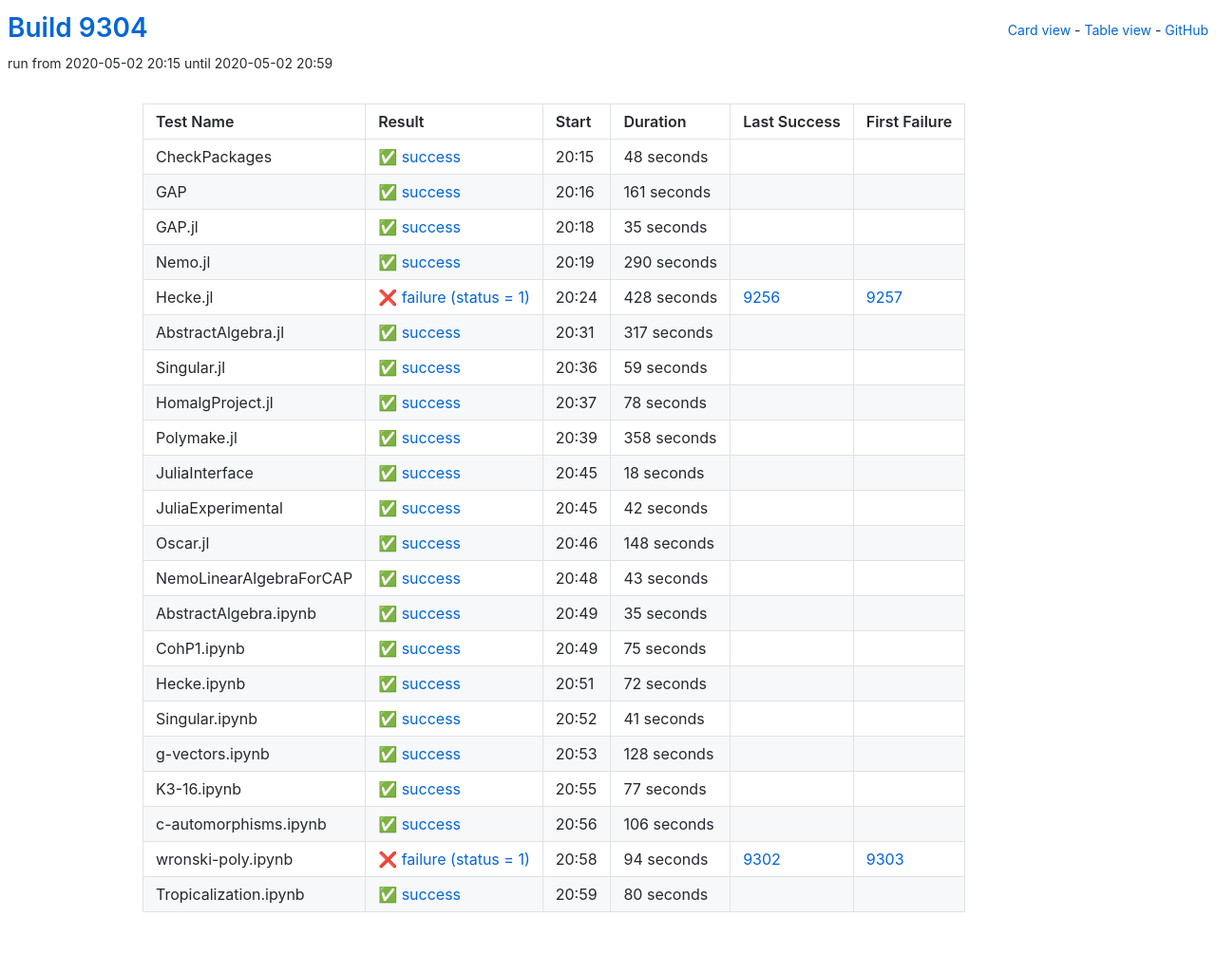
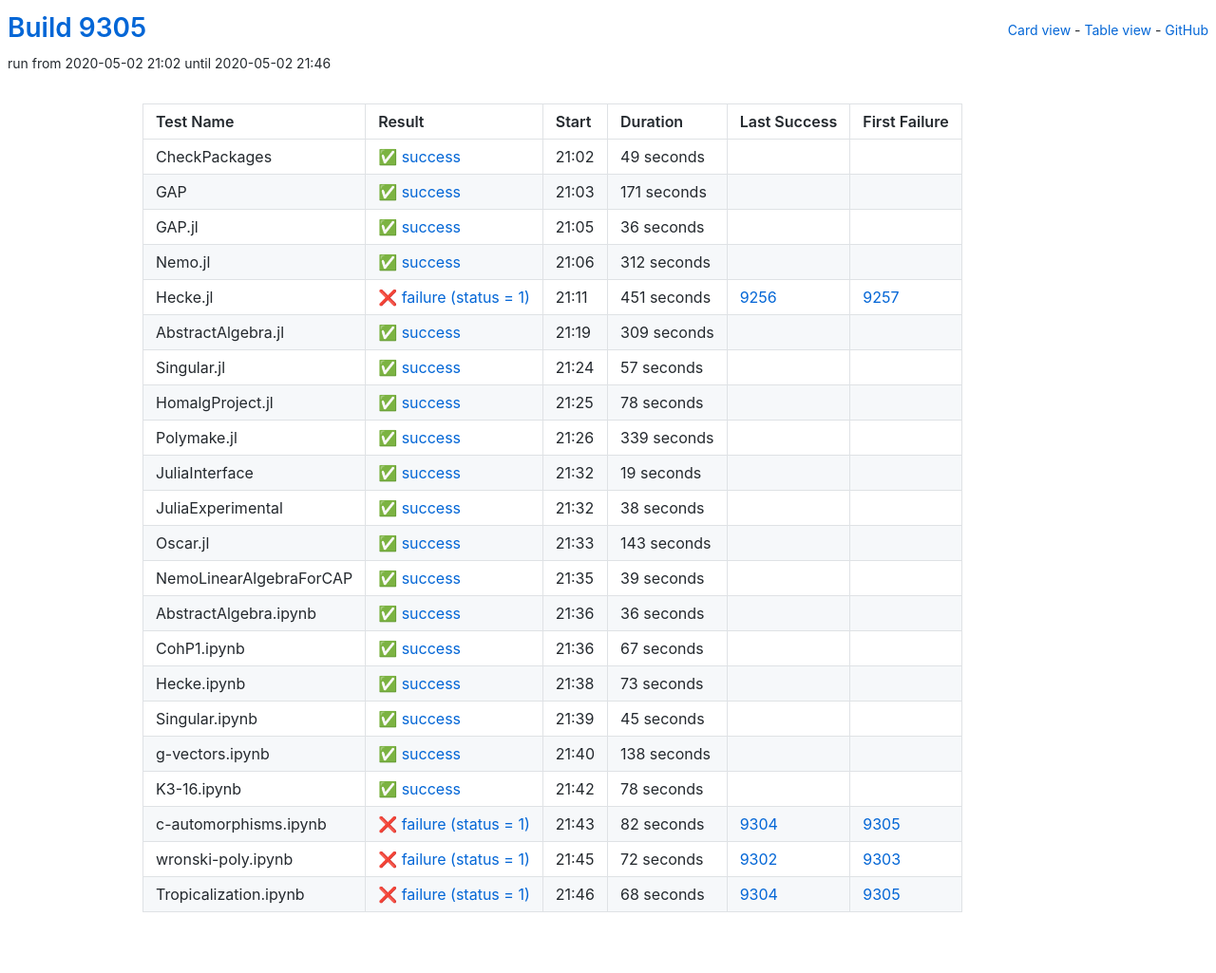
Before and after one commit to oscar-system/oscar-ci-status, a Jekyll site: the page built from table.html, in a window 1280 px wide. Shown: the whole page at 95% size. Built offline with Jekyll 4.4.1, drawn with Linux system fonts in a browser that asks for light colours.

Commit message:
Build 9305

```diff
--- a/_data/ci.yml
+++ b/_data/ci.yml
@@ -1,82 +1,82 @@
-build: 9304
-build_url: https://oscarci.mathematik.uni-kl.de/job/oscar/9304/
+build: 9305
+build_url: https://oscarci.mathematik.uni-kl.de/job/oscar/9305/
 job: oscar
 tests:
-- duration: 48
+- duration: 49
   exitcode: 0
   first_failure: false
   first_failure_url: null
   last_success: false
   last_success_url: null
-  log: https://oscarci.mathematik.uni-kl.de/job/oscar/9304/artifact/logs/build-9304/CheckPackages.log
+  log: https://oscarci.mathematik.uni-kl.de/job/oscar/9305/artifact/logs/build-9305/CheckPackages.log
   name: CheckPackages
-  start: 2020-05-02 20:15
+  start: 2020-05-02 21:02
   status: success
   success: true
-- duration: 161
+- duration: 171
   exitcode: 0
   first_failure: false
   first_failure_url: null
   last_success: false
   last_success_url: null
-  log: https://oscarci.mathematik.uni-kl.de/job/oscar/9304/artifact/logs/build-9304/GAP.log
+  log: https://oscarci.mathematik.uni-kl.de/job/oscar/9305/artifact/logs/build-9305/GAP.log
   name: GAP
-  start: 2020-05-02 20:16
+  start: 2020-05-02 21:03
   status: success
   success: true
-- duration: 35
+- duration: 36
   exitcode: 0
   first_failure: false
   first_failure_url: null
   last_success: false
   last_success_url: null
-  log: https://oscarci.mathematik.uni-kl.de/job/oscar/9304/artifact/logs/build-9304/GAP.jl.log
+  log: https://oscarci.mathematik.uni-kl.de/job/oscar/9305/artifact/logs/build-9305/GAP.jl.log
   name: GAP.jl
-  start: 2020-05-02 20:18
+  start: 2020-05-02 21:05
   status: success
   success: true
-- duration: 290
+- duration: 312
   exitcode: 0
   first_failure: false
   first_failure_url: null
   last_success: false
   last_success_url: null
-  log: https://oscarci.mathematik.uni-kl.de/job/oscar/9304/artifact/logs/build-9304/Nemo.jl.log
+  log: https://oscarci.mathematik.uni-kl.de/job/oscar/9305/artifact/logs/build-9305/Nemo.jl.log
   name: Nemo.jl
-  start: 2020-05-02 20:19
+  start: 2020-05-02 21:06
   status: success
   success: true
-- duration: 428
+- duration: 451
   exitcode: 1
   first_failure: 9257
   first_failure_url: https://oscarci.mathematik.uni-kl.de/job/oscar/9257/
   last_success: 9256
   last_success_url: https://oscarci.mathematik.uni-kl.de/job/oscar/9256/
-  log: https://oscarci.mathematik.uni-kl.de/job/oscar/9304/artifact/logs/build-9304/Hecke.jl.log
+  log: https://oscarci.mathematik.uni-kl.de/job/oscar/9305/artifact/logs/build-9305/Hecke.jl.log
   name: Hecke.jl
-  start: 2020-05-02 20:24
+  start: 2020-05-02 21:11
   status: failure
   success: false
-- duration: 317
+- duration: 309
   exitcode: 0
   first_failure: false
   first_failure_url: null
   last_success: false
   last_success_url: null
-  log: https://oscarci.mathematik.uni-kl.de/job/oscar/9304/artifact/logs/build-9304/AbstractAlgebra.jl.log
+  log: https://oscarci.mathematik.uni-kl.de/job/oscar/9305/artifact/logs/build-9305/AbstractAlgebra.jl.log
   name: AbstractAlgebra.jl
-  start: 2020-05-02 20:31
+  start: 2020-05-02 21:19
   status: success
   success: true
-- duration: 59
+- duration: 57
   exitcode: 0
   first_failure: false
   first_failure_url: null
   last_success: false
   last_success_url: null
-  log: https://oscarci.mathematik.uni-kl.de/job/oscar/9304/artifact/logs/build-9304/Singular.jl.log
+  log: https://oscarci.mathematik.uni-kl.de/job/oscar/9305/artifact/logs/build-9305/Singular.jl.log
   name: Singular.jl
-  start: 2020-05-02 20:36
+  start: 2020-05-02 21:24
   status: success
   success: true
 - duration: 78
@@ -85,162 +85,162 @@ tests:
   first_failure_url: null
   last_success: false
   last_success_url: null
-  log: https://oscarci.mathematik.uni-kl.de/job/oscar/9304/artifact/logs/build-9304/HomalgProject.jl.log
+  log: https://oscarci.mathematik.uni-kl.de/job/oscar/9305/artifact/logs/build-9305/HomalgProject.jl.log
   name: HomalgProject.jl
-  start: 2020-05-02 20:37
+  start: 2020-05-02 21:25
   status: success
   success: true
-- duration: 358
+- duration: 339
   exitcode: 0
   first_failure: false
   first_failure_url: null
   last_success: false
   last_success_url: null
-  log: https://oscarci.mathematik.uni-kl.de/job/oscar/9304/artifact/logs/build-9304/Polymake.jl.log
+  log: https://oscarci.mathematik.uni-kl.de/job/oscar/9305/artifact/logs/build-9305/Polymake.jl.log
   name: Polymake.jl
-  start: 2020-05-02 20:39
+  start: 2020-05-02 21:26
   status: success
   success: true
-- duration: 18
+- duration: 19
   exitcode: 0
   first_failure: false
   first_failure_url: null
   last_success: false
   last_success_url: null
-  log: https://oscarci.mathematik.uni-kl.de/job/oscar/9304/artifact/logs/build-9304/JuliaInterface.log
+  log: https://oscarci.mathematik.uni-kl.de/job/oscar/9305/artifact/logs/build-9305/JuliaInterface.log
   name: JuliaInterface
-  start: 2020-05-02 20:45
+  start: 2020-05-02 21:32
   status: success
   success: true
-- duration: 42
+- duration: 38
   exitcode: 0
   first_failure: false
   first_failure_url: null
   last_success: false
   last_success_url: null
-  log: https://oscarci.mathematik.uni-kl.de/job/oscar/9304/artifact/logs/build-9304/JuliaExperimental.log
+  log: https://oscarci.mathematik.uni-kl.de/job/oscar/9305/artifact/logs/build-9305/JuliaExperimental.log
   name: JuliaExperimental
-  start: 2020-05-02 20:45
+  start: 2020-05-02 21:32
   status: success
   success: true
-- duration: 148
+- duration: 143
   exitcode: 0
   first_failure: false
   first_failure_url: null
   last_success: false
   last_success_url: null
-  log: https://oscarci.mathematik.uni-kl.de/job/oscar/9304/artifact/logs/build-9304/Oscar.jl.log
+  log: https://oscarci.mathematik.uni-kl.de/job/oscar/9305/artifact/logs/build-9305/Oscar.jl.log
   name: Oscar.jl
-  start: 2020-05-02 20:46
+  start: 2020-05-02 21:33
   status: success
   success: true
-- duration: 43
+- duration: 39
   exitcode: 0
   first_failure: false
   first_failure_url: null
   last_success: false
   last_success_url: null
-  log: https://oscarci.mathematik.uni-kl.de/job/oscar/9304/artifact/logs/build-9304/NemoLinearAlgebraForCAP.log
+  log: https://oscarci.mathematik.uni-kl.de/job/oscar/9305/artifact/logs/build-9305/NemoLinearAlgebraForCAP.log
   name: NemoLinearAlgebraForCAP
-  start: 2020-05-02 20:48
+  start: 2020-05-02 21:35
   status: success
   success: true
-- duration: 35
+- duration: 36
   exitcode: 0
   first_failure: false
   first_failure_url: null
   last_success: false
   last_success_url: null
-  log: https://oscarci.mathematik.uni-kl.de/job/oscar/9304/artifact/logs/build-9304/AbstractAlgebra.ipynb.log
+  log: https://oscarci.mathematik.uni-kl.de/job/oscar/9305/artifact/logs/build-9305/AbstractAlgebra.ipynb.log
   name: AbstractAlgebra.ipynb
-  start: 2020-05-02 20:49
+  start: 2020-05-02 21:36
   status: success
   success: true
-- duration: 75
+- duration: 67
   exitcode: 0
   first_failure: false
   first_failure_url: null
   last_success: false
   last_success_url: null
-  log: https://oscarci.mathematik.uni-kl.de/job/oscar/9304/artifact/logs/build-9304/CohP1.ipynb.log
+  log: https://oscarci.mathematik.uni-kl.de/job/oscar/9305/artifact/logs/build-9305/CohP1.ipynb.log
   name: CohP1.ipynb
-  start: 2020-05-02 20:49
+  start: 2020-05-02 21:36
   status: success
   success: true
-- duration: 72
+- duration: 73
   exitcode: 0
   first_failure: false
   first_failure_url: null
   last_success: false
   last_success_url: null
-  log: https://oscarci.mathematik.uni-kl.de/job/oscar/9304/artifact/logs/build-9304/Hecke.ipynb.log
+  log: https://oscarci.mathematik.uni-kl.de/job/oscar/9305/artifact/logs/build-9305/Hecke.ipynb.log
   name: Hecke.ipynb
-  start: 2020-05-02 20:51
+  start: 2020-05-02 21:38
   status: success
   success: true
-- duration: 41
+- duration: 45
   exitcode: 0
   first_failure: false
   first_failure_url: null
   last_success: false
   last_success_url: null
-  log: https://oscarci.mathematik.uni-kl.de/job/oscar/9304/artifact/logs/build-9304/Singular.ipynb.log
+  log: https://oscarci.mathematik.uni-kl.de/job/oscar/9305/artifact/logs/build-9305/Singular.ipynb.log
   name: Singular.ipynb
-  start: 2020-05-02 20:52
+  start: 2020-05-02 21:39
   status: success
   success: true
-- duration: 128
+- duration: 138
   exitcode: 0
   first_failure: false
   first_failure_url: null
   last_success: false
   last_success_url: null
-  log: https://oscarci.mathematik.uni-kl.de/job/oscar/9304/artifact/logs/build-9304/g-vectors.ipynb.log
+  log: https://oscarci.mathematik.uni-kl.de/job/oscar/9305/artifact/logs/build-9305/g-vectors.ipynb.log
   name: g-vectors.ipynb
-  start: 2020-05-02 20:53
+  start: 2020-05-02 21:40
   status: success
   success: true
-- duration: 77
+- duration: 78
   exitcode: 0
   first_failure: false
   first_failure_url: null
   last_success: false
   last_success_url: null
-  log: https://oscarci.mathematik.uni-kl.de/job/oscar/9304/artifact/logs/build-9304/K3-16.ipynb.log
+  log: https://oscarci.mathematik.uni-kl.de/job/oscar/9305/artifact/logs/build-9305/K3-16.ipynb.log
   name: K3-16.ipynb
-  start: 2020-05-02 20:55
+  start: 2020-05-02 21:42
   status: success
   success: true
-- duration: 106
-  exitcode: 0
-  first_failure: false
-  first_failure_url: null
-  last_success: false
-  last_success_url: null
-  log: https://oscarci.mathematik.uni-kl.de/job/oscar/9304/artifact/logs/build-9304/c-automorphisms.ipynb.log
+- duration: 82
+  exitcode: 1
+  first_failure: 9305
+  first_failure_url: https://oscarci.mathematik.uni-kl.de/job/oscar/9305/
+  last_success: 9304
+  last_success_url: https://oscarci.mathematik.uni-kl.de/job/oscar/9304/
+  log: https://oscarci.mathematik.uni-kl.de/job/oscar/9305/artifact/logs/build-9305/c-automorphisms.ipynb.log
   name: c-automorphisms.ipynb
-  start: 2020-05-02 20:56
-  status: success
-  success: true
-- duration: 94
+  start: 2020-05-02 21:43
+  status: failure
+  success: false
+- duration: 72
   exitcode: 1
   first_failure: 9303
   first_failure_url: https://oscarci.mathematik.uni-kl.de/job/oscar/9303/
   last_success: 9302
   last_success_url: https://oscarci.mathematik.uni-kl.de/job/oscar/9302/
-  log: https://oscarci.mathematik.uni-kl.de/job/oscar/9304/artifact/logs/build-9304/wronski-poly.ipynb.log
+  log: https://oscarci.mathematik.uni-kl.de/job/oscar/9305/artifact/logs/build-9305/wronski-poly.ipynb.log
   name: wronski-poly.ipynb
-  start: 2020-05-02 20:58
+  start: 2020-05-02 21:45
   status: failure
   success: false
-- duration: 80
-  exitcode: 0
-  first_failure: false
-  first_failure_url: null
-  last_success: false
-  last_success_url: null
-  log: https://oscarci.mathematik.uni-kl.de/job/oscar/9304/artifact/logs/build-9304/Tropicalization.ipynb.log
+- duration: 68
+  exitcode: 1
+  first_failure: 9305
+  first_failure_url: https://oscarci.mathematik.uni-kl.de/job/oscar/9305/
+  last_success: 9304
+  last_success_url: https://oscarci.mathematik.uni-kl.de/job/oscar/9304/
+  log: https://oscarci.mathematik.uni-kl.de/job/oscar/9305/artifact/logs/build-9305/Tropicalization.ipynb.log
   name: Tropicalization.ipynb
-  start: 2020-05-02 20:59
-  status: success
-  success: true
+  start: 2020-05-02 21:46
+  status: failure
+  success: false
```
Also changed, not shown: README.md.
